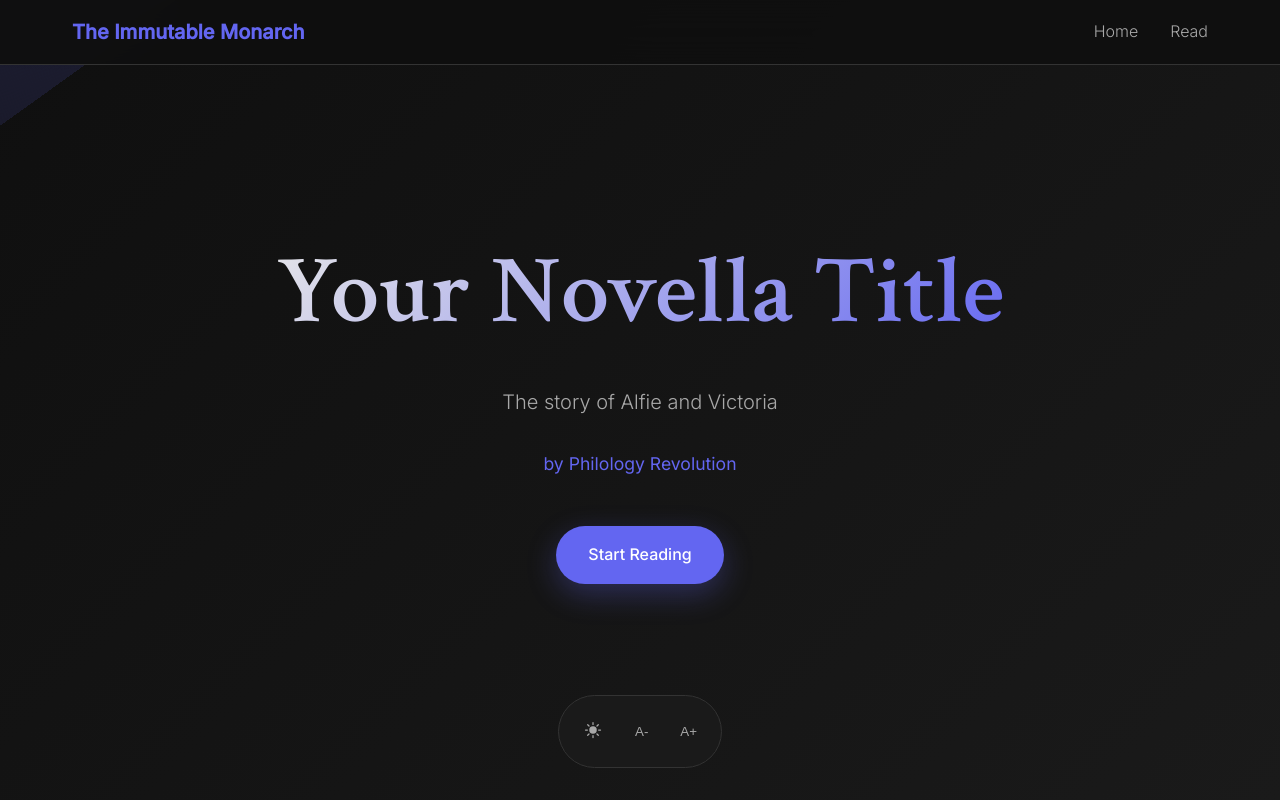
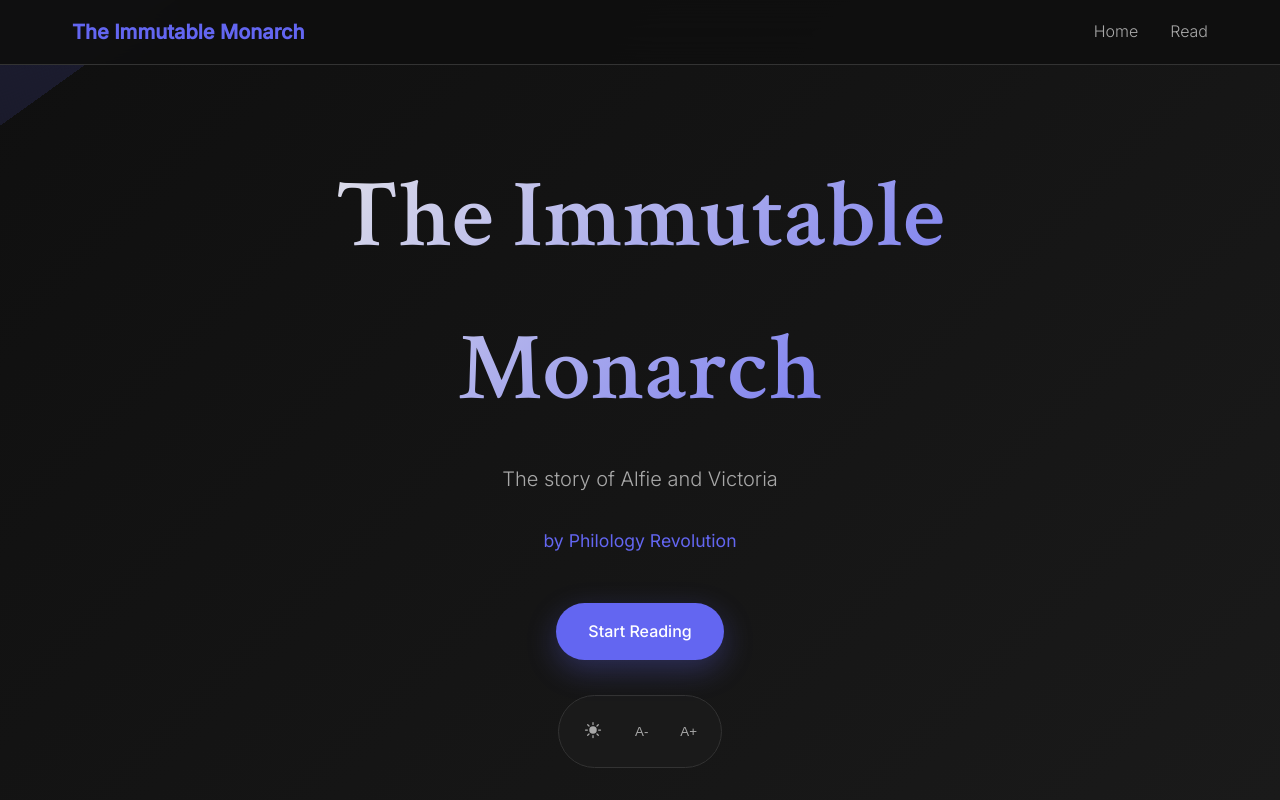
Before and after one commit to Btcphilosopher/Immutable-Monarch, a plain HTML site: page index.html in a window 1280 px wide. Shown: the top 800 px of the page. Drawn offline with Linux system fonts and the light colour scheme.

Commit message:
Update index.html

```diff
--- a/index.html
+++ b/index.html
@@ -370,7 +370,7 @@
     <!-- Hero Section -->
     <section class="hero" id="home">
         <div class="hero-content">
-            <h1>Your Novella Title</h1>
+            <h1>The Immutable Monarch</h1>
             <p class="subtitle">The story of Alfie and Victoria</p>
             <p class="author">by Philology Revolution</p>
             <a href="#read" class="cta-button">Start Reading</a>
```
